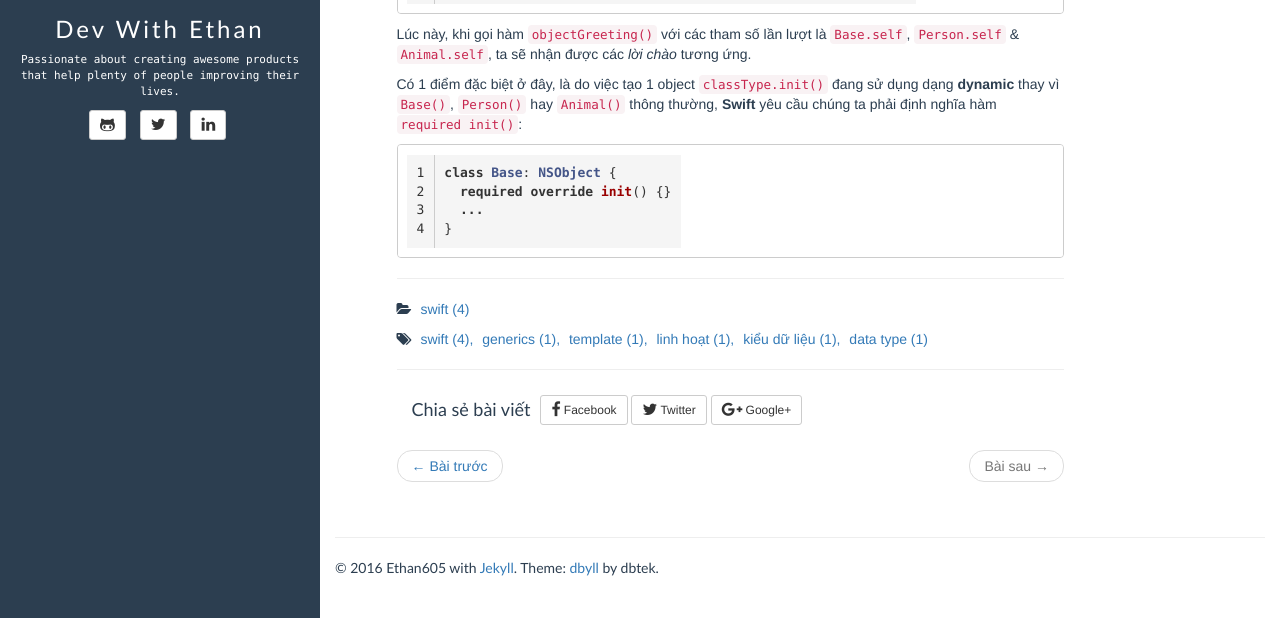
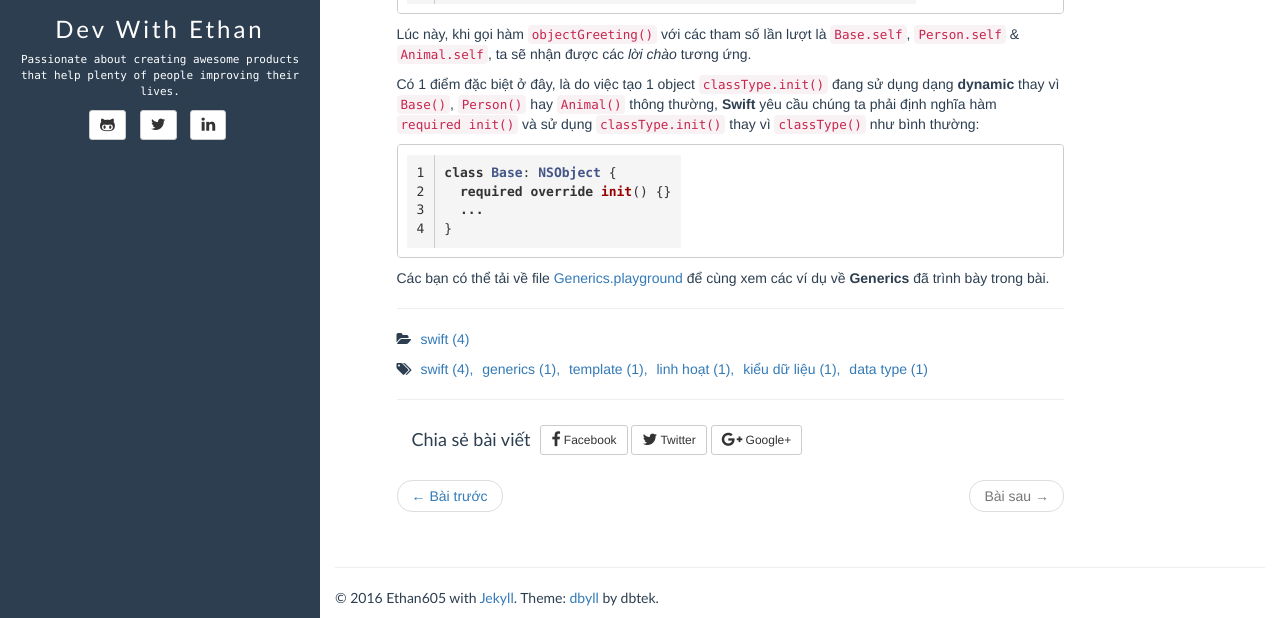
Before and after one commit to ethan605/dev-with-ethan, a Jekyll site: the page built from _posts/2016-07-08-swift-generics.md, in a window 1280 px wide and 900 px high, scrolled down 2757 px, cut to the strip 282-900 px from the top of the window. Built offline with Jekyll 4.4.1, drawn with Linux system fonts in a browser that asks for light colours; nearby versions of some CDN libraries; comment, search, counter and statistics services are not loaded.

Commit message:
[2016-07-08] Add Generics.playground attachment

````diff
--- a/_posts/2016-07-08-swift-generics.md
+++ b/_posts/2016-07-08-swift-generics.md
@@ -141,7 +141,7 @@ objectGreeting(Animal.self)         \\ "Hi, I'm a Animal"
 
 Lúc này, khi gọi hàm `objectGreeting()` với các tham số lần lượt là `Base.self`, `Person.self` & `Animal.self`, ta sẽ nhận được các *lời chào* tương ứng.
 
-Có 1 điểm đặc biệt ở đây, là do việc tạo 1 object `classType.init()` đang sử dụng dạng **dynamic** thay vì `Base()`, `Person()` hay `Animal()` thông thường, **Swift** yêu cầu chúng ta phải định nghĩa hàm `required init()`:
+Có 1 điểm đặc biệt ở đây, là do việc tạo 1 object `classType.init()` đang sử dụng dạng **dynamic** thay vì `Base()`, `Person()` hay `Animal()` thông thường, **Swift** yêu cầu chúng ta phải định nghĩa hàm `required init()` và sử dụng `classType.init()` thay vì `classType()` như bình thường:
 
 ```swift
 class Base: NSObject {
@@ -149,3 +149,7 @@ class Base: NSObject {
   ...
 }
 ```
+
+Các bạn có thể tải về file [Generics.playground][attachment] để cùng xem các ví dụ về **Generics** đã trình bày trong bài.
+
+[attachment]:               /assets/downloads/swift/2016-07-08-Generics.zip
````
Also changed, not shown: _posts/2016-07-01-swift-optionals-2.md (+1 -1 lines), 1 other file.
